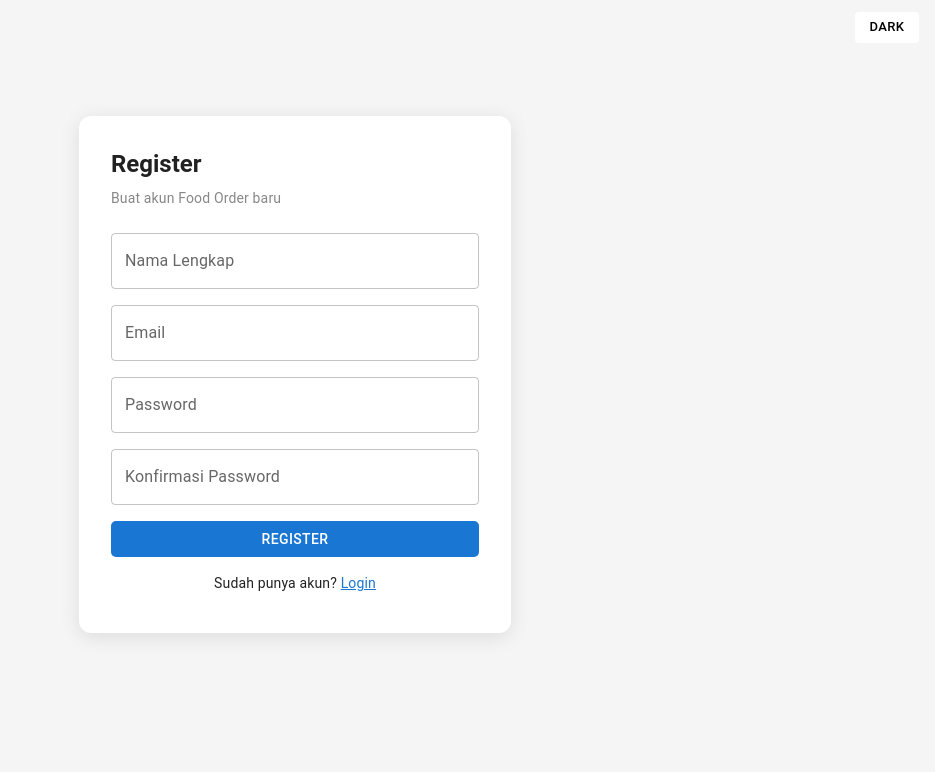
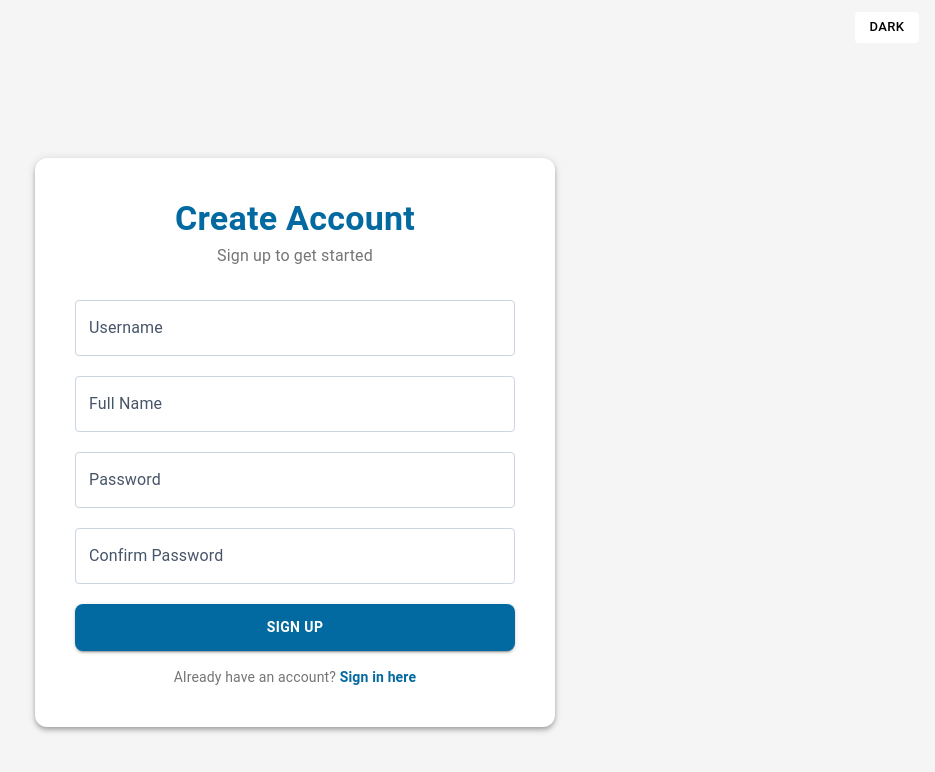
Before and after one commit to satriapinan/food-order-sttp, a React (Vite) app: page /register in a window 1280 px wide. Shown: the top 772 px of the page, without its empty margins (345-1280 px from the left). Built offline with nearby package versions, Linux system fonts and the light colour scheme.

Commit message:
Update register page

```diff
--- a/src/pages/Register.jsx
+++ b/src/pages/Register.jsx
@@ -1,115 +1,123 @@
-import Typography from "@mui/material/Typography";
-import Box from "@mui/material/Box";
-import { Link, useNavigate } from "react-router-dom";
+import { useState } from "react";
+import { Box, Paper, Typography, TextField, Button, Stack, Link, InputAdornment, IconButton } from "@mui/material";
+import { useNavigate, Link as RouterLink } from "react-router-dom";
+import { useTheme } from "../hooks/useTheme";
+import * as Yup from "yup";
 import { useFormik } from "formik";
-import * as Yup from "yup";
-import AppButton from "../components/AppButton";
-import AppTextField from "../components/AppTextField";
-import AppCard from "../components/AppCard";
 
 const registerSchema = Yup.object({
-  name: Yup.string().required("Nama harus diisi"),
-  email: Yup.string().email("Format email tidak valid").required("Email harus diisi"),
-  password: Yup.string().min(6, "Password minimal 6 karakter").required("Password harus diisi"),
+  username: Yup.string().required("Username wajib diisi"),
+  fullName: Yup.string().required("Full Name wajib diisi"),
+  password: Yup.string()
+    .min(6, "Password minimal 6 karakter")
+    .required("Password wajib diisi"),
   confirmPassword: Yup.string()
-    .oneOf([Yup.ref("password")], "Password tidak sama")
-    .required("Konfirmasi password harus diisi"),
+    .oneOf([Yup.ref("password"), null], "Password tidak cocok")
+    .required("Confirm Password wajib diisi"),
 });
 
-function RegisterPage() {
+export default function Register() {
+  const { mode } = useTheme();
+  const isDark = mode === "dark";
   const navigate = useNavigate();
+  const [show, setShow] = useState({ pass: false, confirm: false });
 
   const formik = useFormik({
     initialValues: {
-      name: "",
-      email: "",
+      username: "",
+      fullName: "",
       password: "",
       confirmPassword: "",
     },
     validationSchema: registerSchema,
     onSubmit: (values) => {
-      console.log("Register data:", values);
-      alert("Register berhasil! Silakan login.");
-      navigate("/login");
+      // Handle registration logic here if needed
+      navigate("/beranda");
     },
   });
 
   return (
-    <Box
-      sx={{
-        display: "flex",
-        justifyContent: "center",
-        alignItems: "center",
-        minHeight: "80vh",
-      }}
-    >
-      <AppCard>
-        <Typography variant="h5" sx={{ fontWeight: "bold", marginBottom: "8px" }}>
-          Register
+    <Box sx={{ minHeight: "calc(100vh - 72px)", display: "flex", alignItems: "center", justifyContent: "center", p: 3 }}>
+      <Paper elevation={4} sx={{ width: "100%", maxWidth: 440, p: { xs: 4, sm: 5 }, borderRadius: 3, bgcolor: isDark ? "#0f172a" : "#fff", color: isDark ? "#e2e8f0" : "#0f172a" }}>
+        <Typography variant="h4" align="center" sx={{ fontWeight: "bold", color: isDark ? "#7dd3fc" : "#0369a1", mb: 0.5 }}>
+          Create Account
         </Typography>
-        <Typography variant="body2" sx={{ color: "#888", marginBottom: "24px" }}>
-          Buat akun Food Order baru
+        <Typography variant="body1" align="center" sx={{ color: isDark ? "#cbd5e1" : "#757575", mb: 4 }}>
+          Sign up to get started
         </Typography>
 
-        <form onSubmit={formik.handleSubmit}>
-          <AppTextField
-            label="Nama Lengkap"
-            name="name"
-            value={formik.values.name}
+        <Box component="form" onSubmit={formik.handleSubmit}>
+          <Stack spacing={2.5}>
+            <TextField
+              label="Username"
+              name="username"
+              fullWidth
+              sx={inputStyle(isDark)}
+              value={formik.values.username}
               onChange={formik.handleChange}
               onBlur={formik.handleBlur}
-            error={formik.touched.name && Boolean(formik.errors.name)}
-            helperText={formik.touched.name && formik.errors.name}
+              error={formik.touched.username && Boolean(formik.errors.username)}
+              helperText={formik.touched.username && formik.errors.username}
             />
-
-          <AppTextField
-            label="Email"
-            type="email"
-            name="email"
-            value={formik.values.email}
+            <TextField
+              label="Full Name"
+              name="fullName"
+              fullWidth
+              sx={inputStyle(isDark)}
+              value={formik.values.fullName}
               onChange={formik.handleChange}
               onBlur={formik.handleBlur}
-            error={formik.touched.email && Boolean(formik.errors.email)}
-            helperText={formik.touched.email && formik.errors.email}
+              error={formik.touched.fullName && Boolean(formik.errors.fullName)}
+              helperText={formik.touched.fullName && formik.errors.fullName}
             />
-
-          <AppTextField
+            <TextField
               label="Password"
-            type="password"
               name="password"
+              type={show.pass ? "text" : "password"}
+              fullWidth
+              sx={inputStyle(isDark)}
               value={formik.values.password}
               onChange={formik.handleChange}
               onBlur={formik.handleBlur}
               error={formik.touched.password && Boolean(formik.errors.password)}
               helperText={formik.touched.password && formik.errors.password}
+              InputProps={{ endAdornment: <InputAdornment position="end"><IconButton onClick={() => setShow({ ...show, pass: !show.pass })} edge="end" size="small" sx={{ color: isDark ? "#cbd5e1" : "#475569" }}>{show.pass ? "👁️" : "👁️‍🗨️"}</IconButton></InputAdornment> }}
             />
-
-          <AppTextField
-            label="Konfirmasi Password"
-            type="password"
+            <TextField
+              label="Confirm Password"
               name="confirmPassword"
+              type={show.confirm ? "text" : "password"}
+              fullWidth
+              sx={inputStyle(isDark)}
               value={formik.values.confirmPassword}
               onChange={formik.handleChange}
               onBlur={formik.handleBlur}
               error={formik.touched.confirmPassword && Boolean(formik.errors.confirmPassword)}
               helperText={formik.touched.confirmPassword && formik.errors.confirmPassword}
+              InputProps={{ endAdornment: <InputAdornment position="end"><IconButton onClick={() => setShow({ ...show, confirm: !show.confirm })} edge="end" size="small" sx={{ color: isDark ? "#cbd5e1" : "#475569" }}>{show.confirm ? "👁️" : "👁️‍🗨️"}</IconButton></InputAdornment> }}
             />
 
-          <AppButton type="submit">Register</AppButton>
-        </form>
+            <Button type="submit" variant="contained" fullWidth sx={{ backgroundColor: isDark ? "#38bdf8" : "#0369a1", color: isDark ? "#082f49" : "#fff", py: 1.4, borderRadius: 2, fontWeight: "bold", "&:hover": { backgroundColor: isDark ? "#7dd3fc" : "#075985" } }}>
+              Sign Up
+            </Button>
+          </Stack>
+        </Box>
 
-        <Typography
-          variant="body2"
-          sx={{ textAlign: "center", marginTop: "16px" }}
-        >
-          Sudah punya akun?{" "}
-          <Link to="/login" style={{ color: "#1976d2" }}>
-            Login
-          </Link>
+        <Typography variant="body2" align="center" sx={{ color: isDark ? "#cbd5e1" : "#757575", mt: 2 }}>
+          Already have an account? <Link component={RouterLink} to="/login" underline="hover" sx={{ color: isDark ? "#7dd3fc" : "#0369a1", fontWeight: "bold" }}>Sign in here</Link>
         </Typography>
-      </AppCard>
+      </Paper>
     </Box>
   );
 }
 
-export default RegisterPage;
+const inputStyle = (isDark) => ({
+  "& .MuiInputBase-input": { color: isDark ? "#f8fafc" : "#0f172a" },
+  "& .MuiInputLabel-root": { color: isDark ? "#cbd5e1" : "#475569" },
+  "& .MuiOutlinedInput-root": {
+    backgroundColor: isDark ? "#111827" : "#fff",
+    "& fieldset": { borderColor: isDark ? "#475569" : "#cbd5e1" },
+    "&:hover fieldset": { borderColor: isDark ? "#7dd3fc" : "#0369a1" },
+    "&.Mui-focused fieldset": { borderColor: isDark ? "#7dd3fc" : "#0369a1" },
+  },
+});
```
Lines whose indentation alone changed are shown as unchanged.
